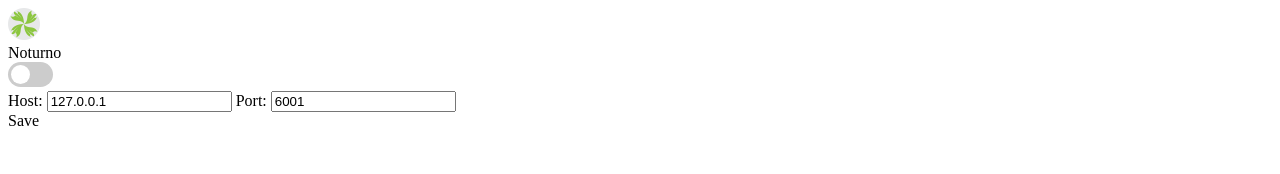
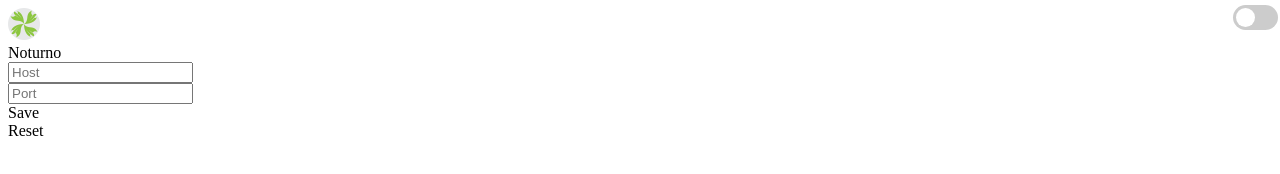
Before and after one commit to athos-ribeiro/noturno, a browser extension: page menu/menu.html in a window 1280 px wide. Drawn offline with Linux system fonts and the light colour scheme.

Commit message:
Add front-end 1.0.0-rc1

```diff
--- a/menu/menu.css
+++ b/menu/menu.css
@@ -65,3 +65,14 @@ input:checked + .slider:before {
 .slider.round:before {
   border-radius: 50%;
 }
+
+/* button position */
+.panel-section-header > .switch {
+  position:absolute;
+  top:5px;
+  right:2px;
+}
+
+body{
+  overflow-x: hidden;
+}
--- a/menu/menu.html
+++ b/menu/menu.html
@@ -18,13 +18,16 @@
       </label>
     </div>
 
-    <label class="panel-formElements-item" for="ip">Host: </label>
-    <input class="panel-formElements-item" type="text" id="ip" value="127.0.0.1">
-    <label class="panel-formElements-item" for="port">Port: </label>
-    <input class="panel-formElements-item" type="text" id="port" value="6001">
+    <div class="panel-section">
+      <input class="panel-formElements-item" type="text" id="ip" placeholder="Host">
+    </div>
+    <div class="panel-section">
+      <input class="panel-formElements-item" type="text" id="port" placeholder="Port">
+    </div>
 
     <div class="panel-section panel-section-footer">
        <div id="apply" class="panel-section-footer-button default">Save</div>
+       <div id="apply" class="panel-section-footer-button">Reset</div>
     </div>
 
   </div>
```
